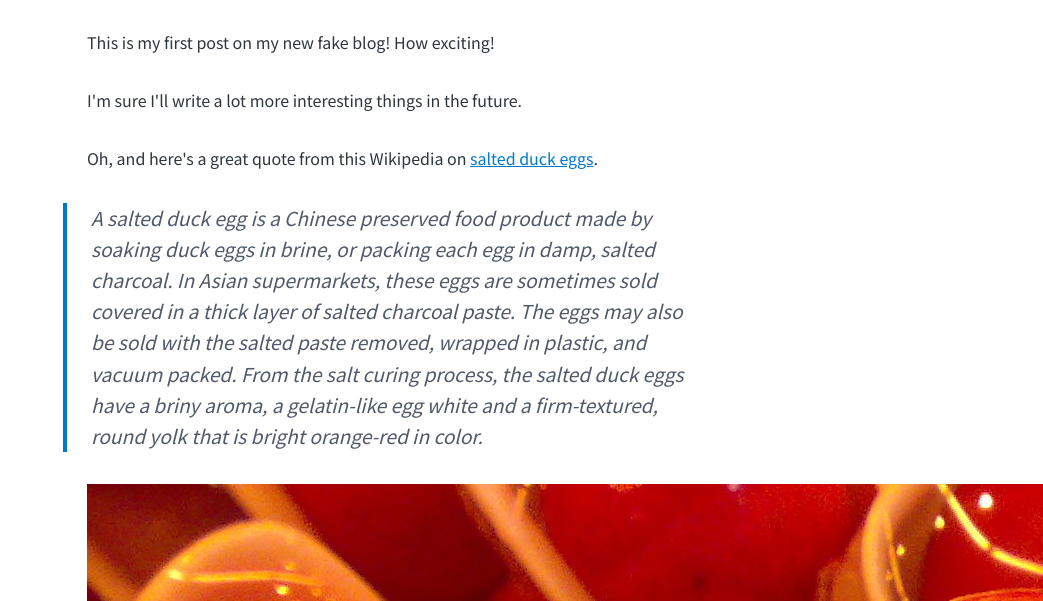
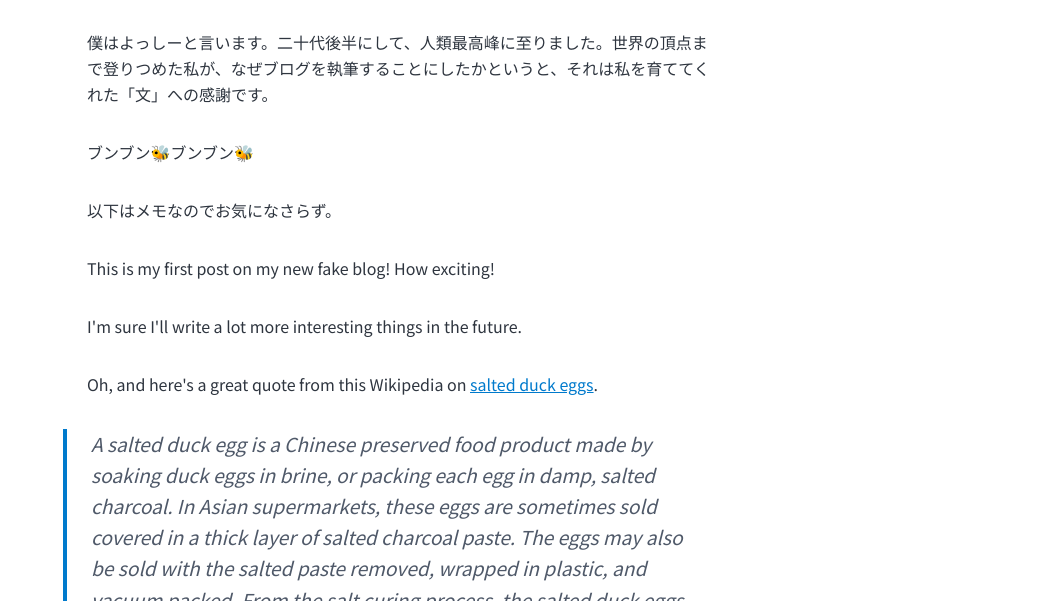
Before and after one commit to oqdxbpo/yoshi-blog, a Gatsby site: page /hello-world/ in a window 1280 px wide. Shown: the part 199-800 px from the top of the page, without its empty margins (237-1280 px from the left). Built offline with nearby package versions, Linux system fonts and the light colour scheme; Gatsby itself is replaced by a stand-in of ours; some packages are replaced by stand-ins of ours.

Commit message:
記事作成：hello world

```diff
--- a/content/blog/hello-world/index.md
+++ b/content/blog/hello-world/index.md
@@ -1,8 +1,16 @@
 ---
 title: Hello World
 date: "2015-05-01T22:12:03.284Z"
-description: "Hello World"
+description: "最初のブログです。"
 ---
+
+僕はよっしーと言います。二十代後半にして、人類最高峰に至りました。世界の頂点まで登りつめた私が、なぜブログを執筆することにしたかというと、それは私を育ててくれた「文」への感謝です。
+
+ブンブン🐝ブンブン🐝
+
+
+
+以下はメモなのでお気になさらず。
 
 This is my first post on my new fake blog! How exciting!
 
```
